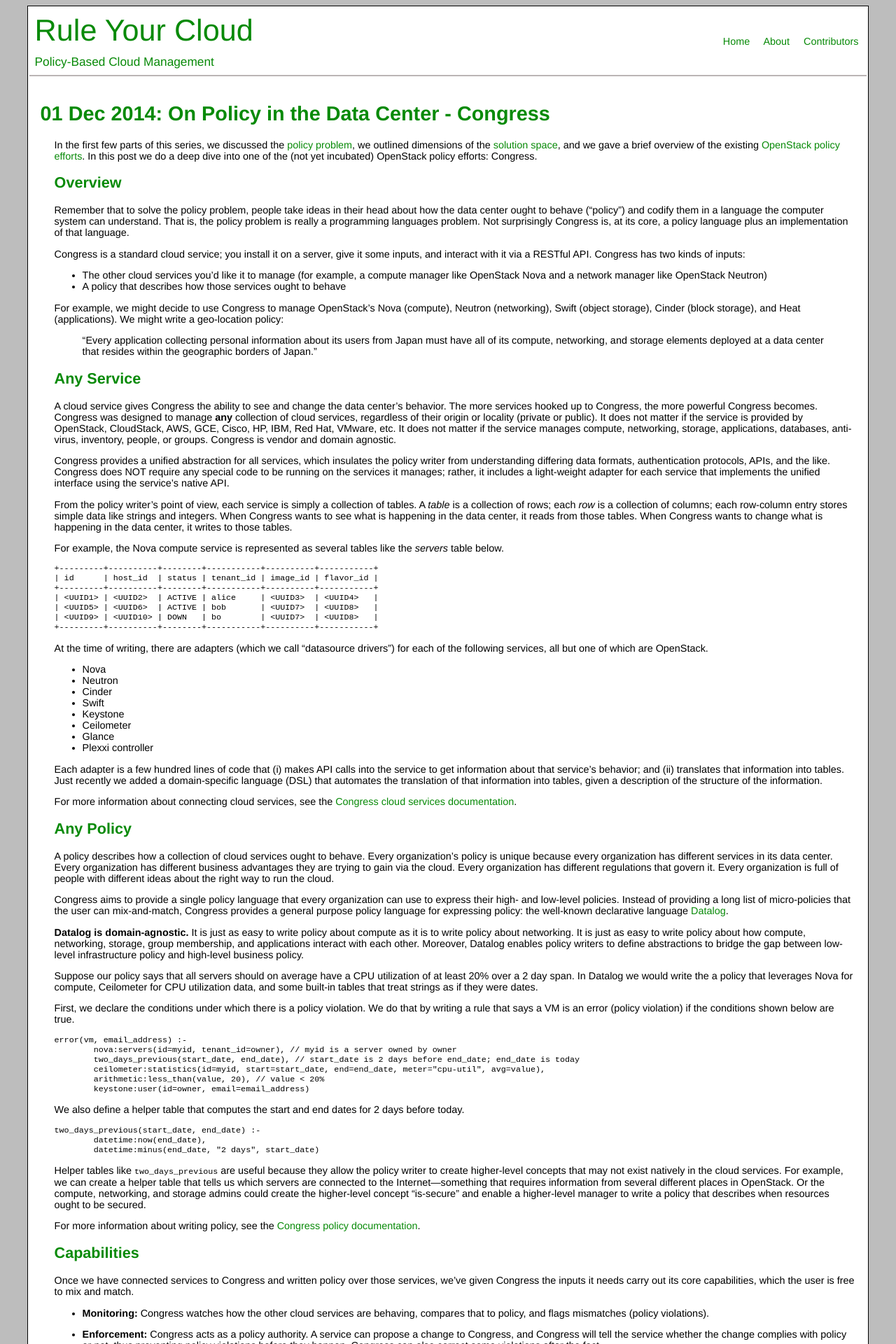
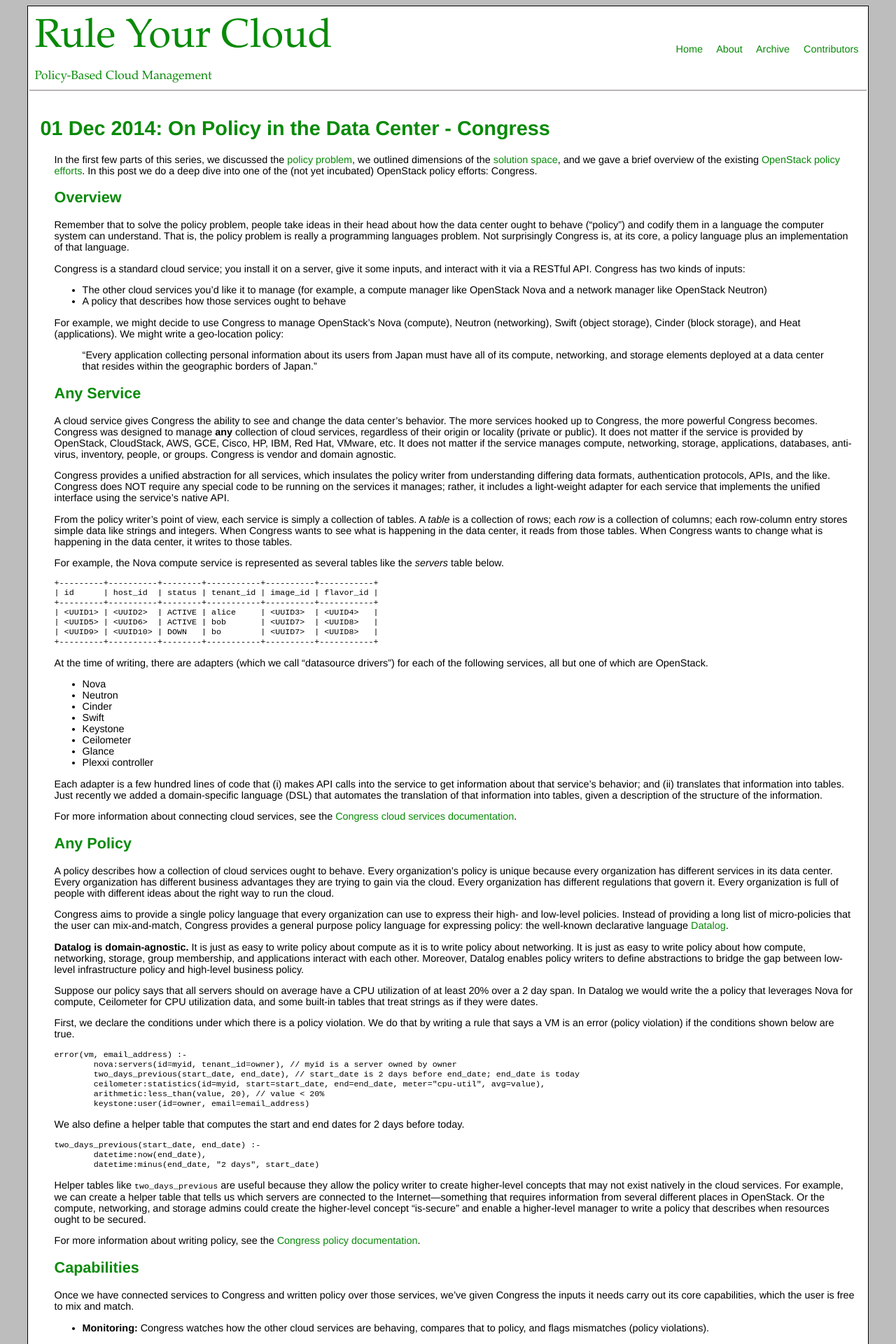
Before and after one commit to timothyhinrichs/timothyhinrichs.github.io, a Jekyll site: the page built from index.md, in a window 1280 px wide. Shown: the top 1920 px of the page at 70% size. Built offline with Jekyll 4.4.1, drawn with Linux system fonts in a browser that asks for light colours.

Commit message:
Add Archive page

```diff
--- a/_config.yml
+++ b/_config.yml
@@ -13,6 +13,7 @@
 pages_list:
   Home: '/'
   About: '/about.html'
+  Archive: '/archive.html'
   Contributors: '/contributors.html'
 
 name: Rule Your Cloud
--- a/assets/style.css
+++ b/assets/style.css
@@ -40,9 +40,9 @@
     color: #088A08;
 }
 .title {
-    font-family: Helvetica, Arial, sans-serif;
+    font-family: Garamond, serif; /*Helvetica, Arial, sans-serif;*/
     text-align: left;
-    font-size: 300%;
+    font-size: 400%;
     padding: 5px;
     color: #088A08;
     font-style: bold;
@@ -50,7 +50,7 @@
     width: 80%;
 }
 .subtitle {
-    font-family: Helvetica, Arial, sans-serif;
+    font-family: Garamond, serif; /*Helvetica, Arial, sans-serif;*/
     text-align: left;
     font-size: 120%;
     padding: 5px;
```
